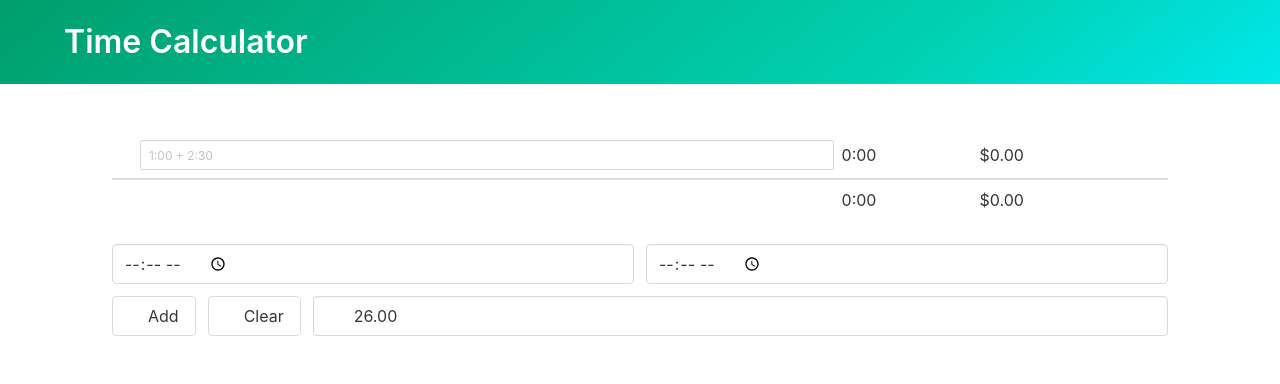
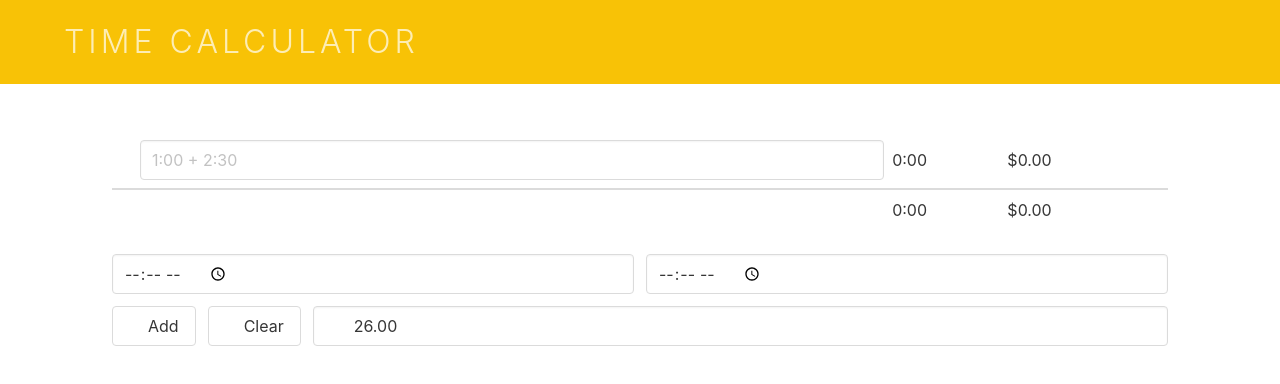
Before and after one commit to gwillz/time-calculator, a React app: page / in a window 1280 px wide. Shown: the top 384 px of the page. Built offline with nearby package versions, Linux system fonts and the light colour scheme; a web font is replaced by a local one.

Commit message:
Style updates

```diff
--- a/src/app.tsx
+++ b/src/app.tsx
@@ -16,7 +16,7 @@ type Props = DispatchProp & {
 
 function Header() {
     return (
-        <div className="hero is-small is-bold is-primary">
+        <div className="hero is-small is-lou">
         <div className="hero-body">
         <div className="container is-squished">
             <h1 className="title">
--- a/src/index.css
+++ b/src/index.css
@@ -20,6 +20,17 @@ html, body, #root {
     align-items: center;
     justify-content: center;
     text-align: center;
+}
+
+.hero.is-lou {
+    background-color: #f8c206;
+
+    & .title {
+        color: rgba(255,255,255,0.7);
+        font-weight: 300;
+        text-transform: uppercase;
+        letter-spacing: 4px;
+    }
 }
 
 .inline-button {
--- a/src/item.tsx
+++ b/src/item.tsx
@@ -94,7 +94,7 @@ export class ItemRow extends React.Component<Props, State> {
             <td>
                 <input
                     type='text'
-                    className='input is-small'
+                    className='input'
                     onChange={this.onInput}
                     value={this.state.value}
                     placeholder='1:00 + 2:30'
```
